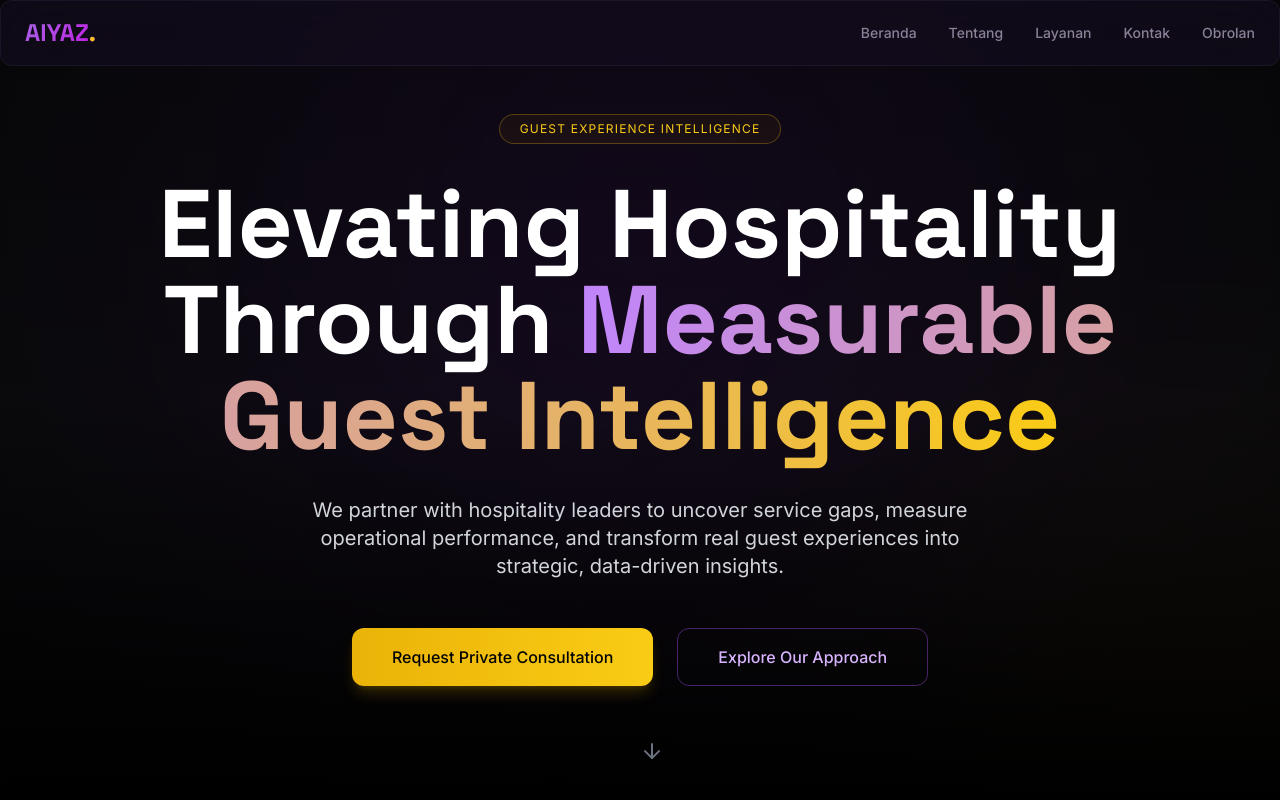
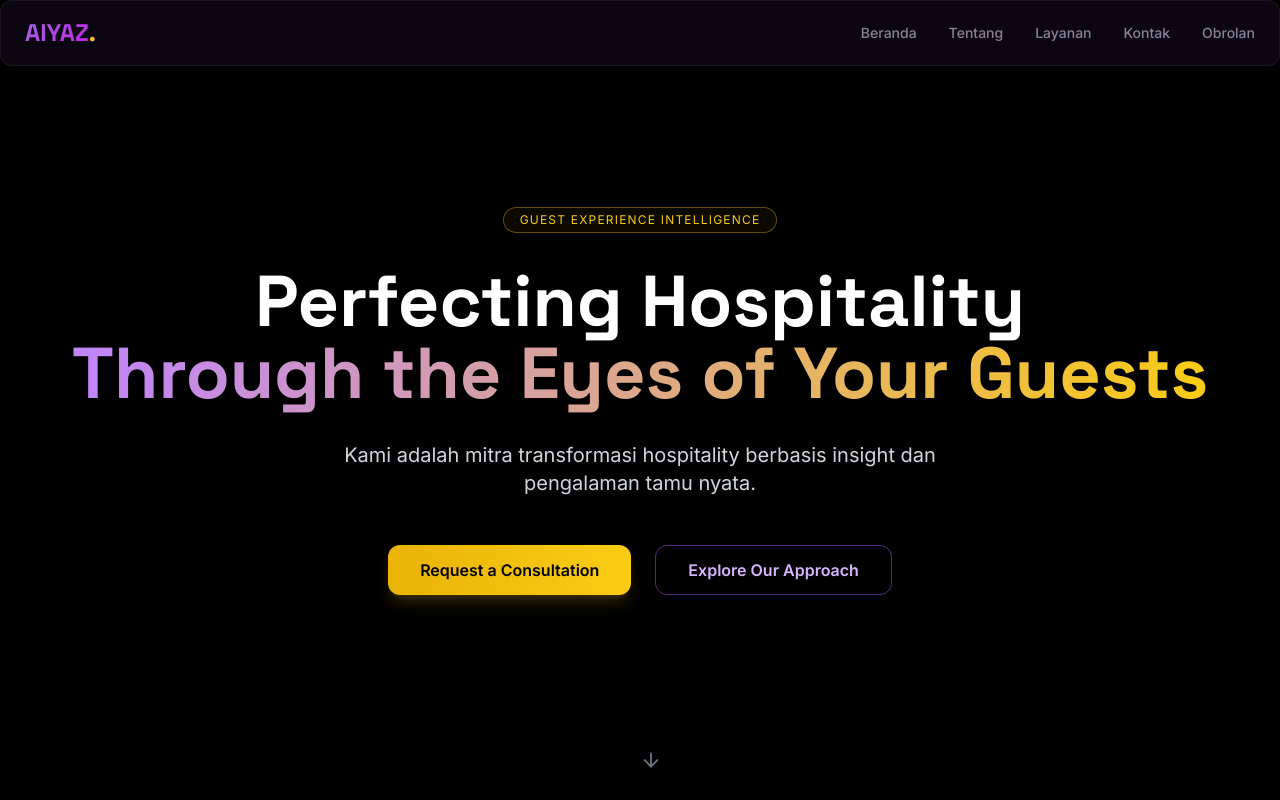
Before and after one commit to maulqins/aiyaz-golden-solution, a React (Vite) app: page / in a window 1280 px wide. Shown: the top 800 px of the page. Built offline with nearby package versions, Linux system fonts and the light colour scheme.

Commit message:
upgrade hero premium

```diff
--- a/src/components/HeroSection.tsx
+++ b/src/components/HeroSection.tsx
@@ -5,61 +5,55 @@ const HeroSection = () => {
   return (
     <section
       id="hero"
-      className="relative min-h-screen flex items-center justify-center overflow-hidden bg-[#0f0f12]"
+      className="relative min-h-screen flex items-center justify-center overflow-hidden bg-black"
     >
-
-      <div className="absolute inset-0">
-        <div className="absolute top-[-200px] left-1/2 -translate-x-1/2 w-[800px] h-[800px] bg-purple-700/20 rounded-full blur-[180px]" />
-        <div className="absolute bottom-[-300px] right-[-200px] w-[600px] h-[600px] bg-yellow-500/10 rounded-full blur-[160px]" />
+      {/* Animated Gradient Background */}
+      <div className="absolute inset-0 -z-10">
+        <div className="absolute inset-0 bg-gradient-to-br from-purple-900/40 via-black to-black" />
+        <div className="absolute top-[-150px] left-1/2 -translate-x-1/2 w-[700px] h-[700px] bg-purple-600/20 rounded-full blur-[150px] animate-pulse" />
       </div>
 
-
-      <div className="absolute inset-0 bg-gradient-to-b from-black/60 via-black/40 to-black" />
-
-      <div className="relative container mx-auto px-6 text-center z-10">
-
-
+      <div className="container mx-auto px-6 text-center">
+        {/* Small Tagline */}
         <motion.div
-          initial={{ opacity: 0, y: 40 }}
+          initial={{ opacity: 0, y: 30 }}
           animate={{ opacity: 1, y: 0 }}
-          transition={{ duration: 0.8 }}
+          transition={{ duration: 0.6 }}
         >
-          <span className="inline-block px-5 py-1.5 mb-8 text-xs tracking-widest uppercase rounded-full border border-yellow-500/30 text-yellow-400 bg-yellow-500/5">
+          <span className="inline-block px-4 py-1 mb-8 text-xs tracking-widest uppercase rounded-full border border-yellow-500/40 text-yellow-400 bg-yellow-500/5">
             Guest Experience Intelligence
           </span>
         </motion.div>
 
+        {/* Main Headline */}
         <motion.h1
-          initial={{ opacity: 0, y: 50 }}
+          initial={{ opacity: 0, y: 40 }}
           animate={{ opacity: 1, y: 0 }}
-          transition={{ duration: 1 }}
-          className="text-5xl md:text-7xl lg:text-8xl font-bold leading-tight mb-8 text-white"
+          transition={{ duration: 0.8 }}
+          className="text-4xl md:text-6xl lg:text-7xl font-bold leading-tight text-white mb-8"
         >
-          Elevating Hospitality
+          Perfecting Hospitality
           <br />
-          Through{" "}
           <span className="bg-gradient-to-r from-purple-400 to-yellow-400 bg-clip-text text-transparent">
-            Measurable Guest Intelligence
+            Through the Eyes of Your Guests
           </span>
         </motion.h1>
 
-
+        {/* Subheadline Bahasa Indonesia */}
         <motion.p
           initial={{ opacity: 0, y: 40 }}
           animate={{ opacity: 1, y: 0 }}
-          transition={{ duration: 1.2 }}
+          transition={{ duration: 1 }}
           className="text-lg md:text-xl text-gray-300 max-w-2xl mx-auto mb-12 leading-relaxed"
         >
-          We partner with hospitality leaders to uncover service gaps, measure
-          operational performance, and transform real guest experiences into
-          strategic, data-driven insights.
+          Kami adalah mitra transformasi hospitality berbasis insight dan pengalaman tamu nyata.
         </motion.p>
 
-
+        {/* CTA */}
         <motion.div
           initial={{ opacity: 0, y: 40 }}
           animate={{ opacity: 1, y: 0 }}
-          transition={{ duration: 1.4 }}
+          transition={{ duration: 1.2 }}
           className="flex flex-col sm:flex-row gap-6 justify-center"
         >
           <button
@@ -68,9 +62,9 @@ const HeroSection = () => {
                 .getElementById("contact")
                 ?.scrollIntoView({ behavior: "smooth" })
             }
-            className="px-10 py-4 rounded-lg font-medium bg-gradient-to-r from-yellow-500 to-yellow-400 text-black hover:opacity-90 transition-all shadow-lg shadow-yellow-500/20"
+            className="px-8 py-3 rounded-lg font-semibold bg-gradient-to-r from-yellow-500 to-yellow-400 text-black hover:opacity-90 transition-all shadow-lg shadow-yellow-500/20"
           >
-            Request Private Consultation
+            Request a Consultation
           </button>
 
           <button
@@ -79,20 +73,20 @@ const HeroSection = () => {
                 .getElementById("services")
                 ?.scrollIntoView({ behavior: "smooth" })
             }
-            className="px-10 py-4 rounded-lg font-medium border border-purple-500/40 text-purple-300 hover:bg-purple-500/10 transition-all"
+            className="px-8 py-3 rounded-lg font-semibold border border-purple-500/50 text-purple-300 hover:bg-purple-500/10 transition-all"
           >
             Explore Our Approach
           </button>
         </motion.div>
       </div>
 
-
+      {/* Scroll Indicator */}
       <motion.div
         animate={{ y: [0, 10, 0] }}
         transition={{ repeat: Infinity, duration: 2 }}
-        className="absolute bottom-10 left-1/2 -translate-x-1/2 z-10"
+        className="absolute bottom-8 left-1/2 -translate-x-1/2"
       >
-        <ArrowDown className="text-gray-500" size={24} />
+        <ArrowDown className="text-gray-500" size={22} />
       </motion.div>
     </section>
   );
```
